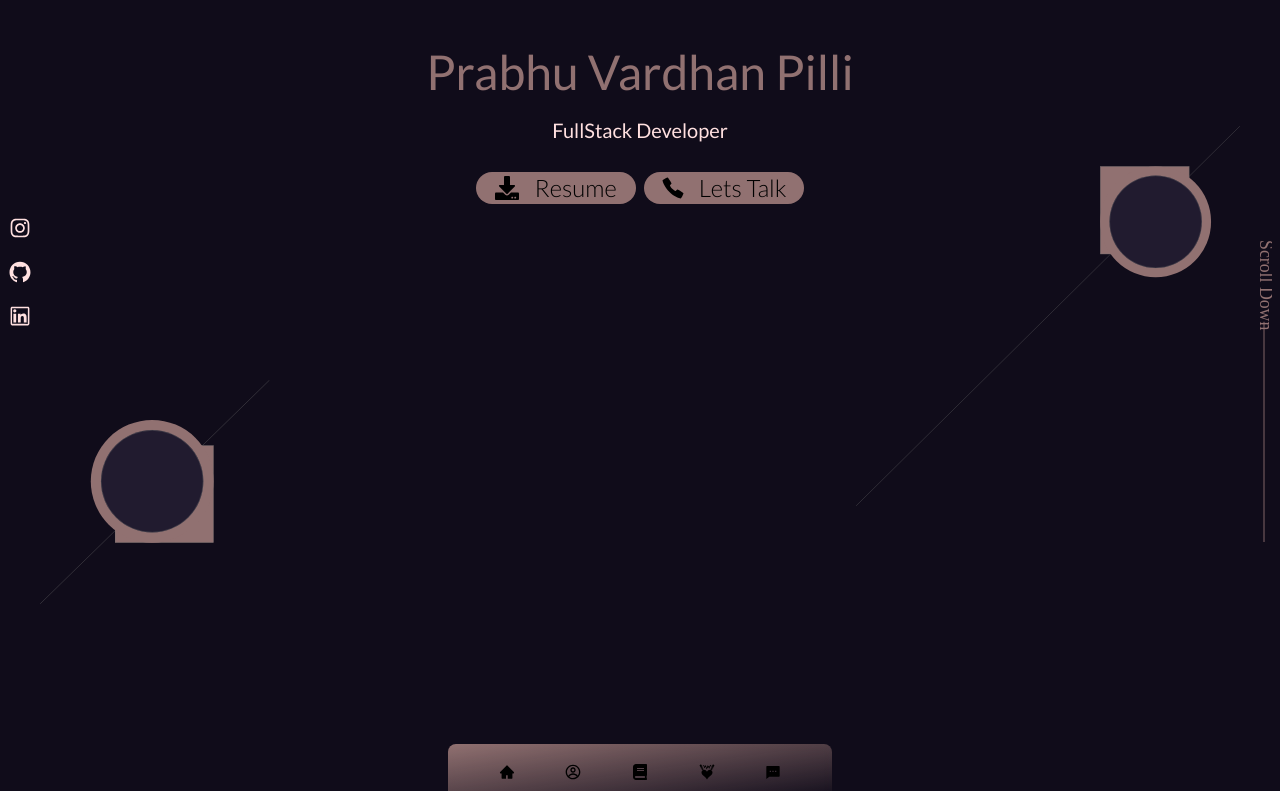
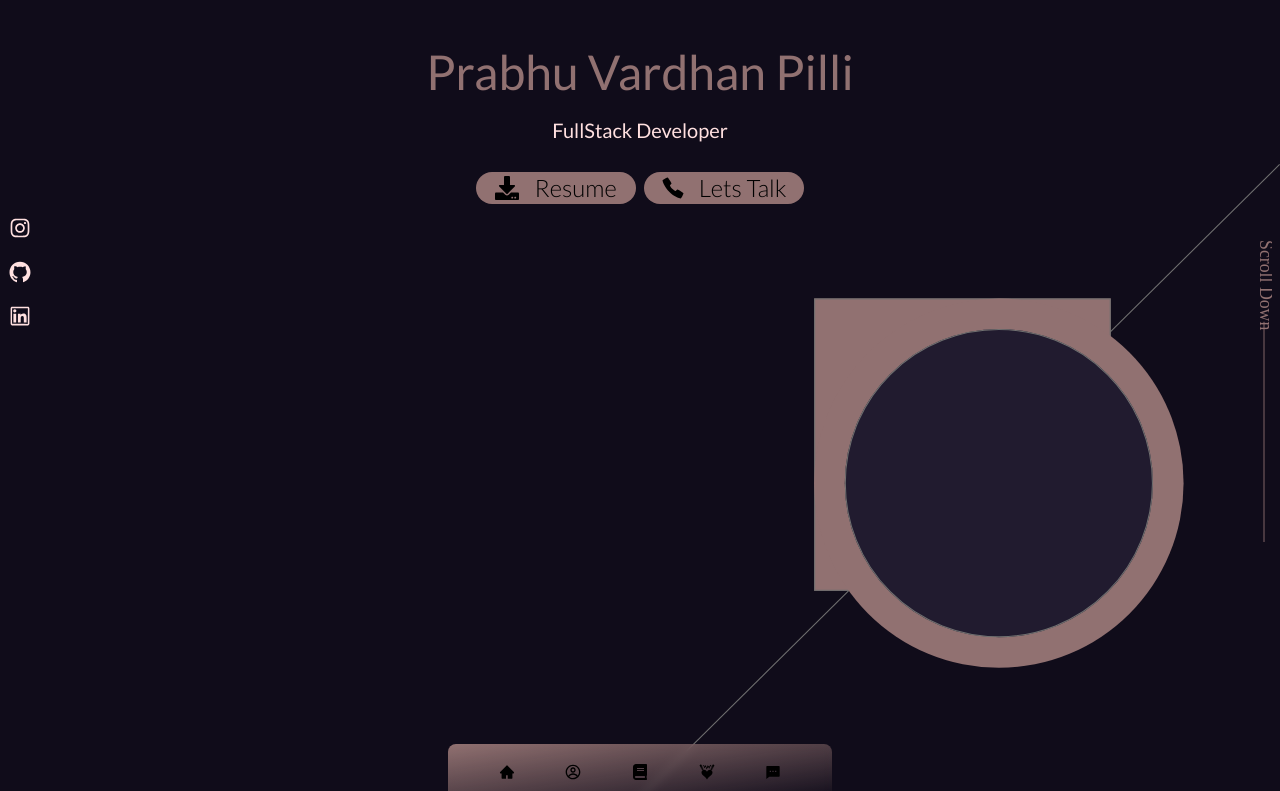
Before and after one commit to S550Stang/portfolio, a React (Create React App) app in the folder client/: page / in a window 1280 px wide. Shown: the top 791 px of the page. Built offline with nearby package versions, Linux system fonts and the light colour scheme.

Commit message:
bring up to speed with main

```diff
--- a/client/src/VectorGraphicsPage/VectorGraphicsComponent/index.jsx
+++ b/client/src/VectorGraphicsPage/VectorGraphicsComponent/index.jsx
@@ -20,7 +20,7 @@ export default function VectorGraphics() {
           type: "spring",
           bounce: 0.5,
         }}
-        className="flex w-full h-44 ml-auto justify-end sm:w-72 sm:h-72 sm:ml-auto sm:mt-0 sm:relative sm:top-0 md:w-full md:relative md:-top-20 lg:relative lg:right-10 xl:relative xl:right-10 xl:w-96 xl:h-96 2xl:relative 2xl:right-20 3xl:relative 3xl:right-40 4xl:relative 4xl:right-40"
+        className="flex relative -top-10 mr-auto"
       >
         <svg xmlns="http://www.w3.org/2000/svg" viewBox="0 0 1212.703 1199.711">
           <g
@@ -36,7 +36,7 @@ export default function VectorGraphics() {
               transform="translate(1208 273)"
               fill="none"
               stroke="#707070"
-              strokeWidth="1"
+              stroke-width="1"
             />
             <g id="Group_2" data-name="Group 2" transform="translate(1979 400)">
               <g
@@ -44,7 +44,7 @@ export default function VectorGraphics() {
                 data-name="Rectangle 1"
                 fill="#917171"
                 stroke="#707070"
-                strokeWidth="1"
+                stroke-width="1"
               >
                 <rect width="281" height="277" stroke="none" />
                 <rect x="0.5" y="0.5" width="280" height="276" fill="none" />
@@ -63,7 +63,7 @@ export default function VectorGraphics() {
                 transform="translate(29 29)"
                 fill="#211b2f"
                 stroke="#707070"
-                strokeWidth="1"
+                stroke-width="1"
               >
                 <circle cx="146" cy="146" r="146" stroke="none" />
                 <circle cx="146" cy="146" r="145.5" fill="none" />
@@ -88,7 +88,7 @@ export default function VectorGraphics() {
           type: "spring",
           bounce: 0.5,
         }}
-        className="flex w-28 mr-auto mt-20 justify-start sm:mt-0 sm:w-60 sm:h-44 sm:mr-auto sm:relative sm:-top-32 md:w-full md:relative md:-top-52 lg:relative lg:left-10 xl:left-10 xl:w-96 xl:h-56 2xl:relative 2xl:left-20 3xl:relative 3xl:left-40 4xl:relative 4xl:left-40 "
+        className="flex justify-end relative mr-auto right-36 -top-24 -z-40"
       >
         <svg xmlns="http://www.w3.org/2000/svg" viewBox="0 0 654.698 638.716">
           <g
@@ -104,7 +104,7 @@ export default function VectorGraphics() {
               transform="translate(154.5 872.5)"
               fill="none"
               stroke="#707070"
-              strokeWidth="1"
+              stroke-width="1"
             />
             <g
               id="Group_1"
@@ -117,7 +117,7 @@ export default function VectorGraphics() {
                 transform="translate(1854 591)"
                 fill="#917171"
                 stroke="#707070"
-                strokeWidth="1"
+                stroke-width="1"
               >
                 <rect width="281" height="277" stroke="none" />
                 <rect x="0.5" y="0.5" width="280" height="276" fill="none" />
@@ -137,7 +137,7 @@ export default function VectorGraphics() {
                 transform="translate(1814 547)"
                 fill="#211b2f"
                 stroke="#707070"
-                strokeWidth="1"
+                stroke-width="1"
               >
                 <circle cx="146" cy="146" r="146" stroke="none" />
                 <circle cx="146" cy="146" r="145.5" fill="none" />
```
